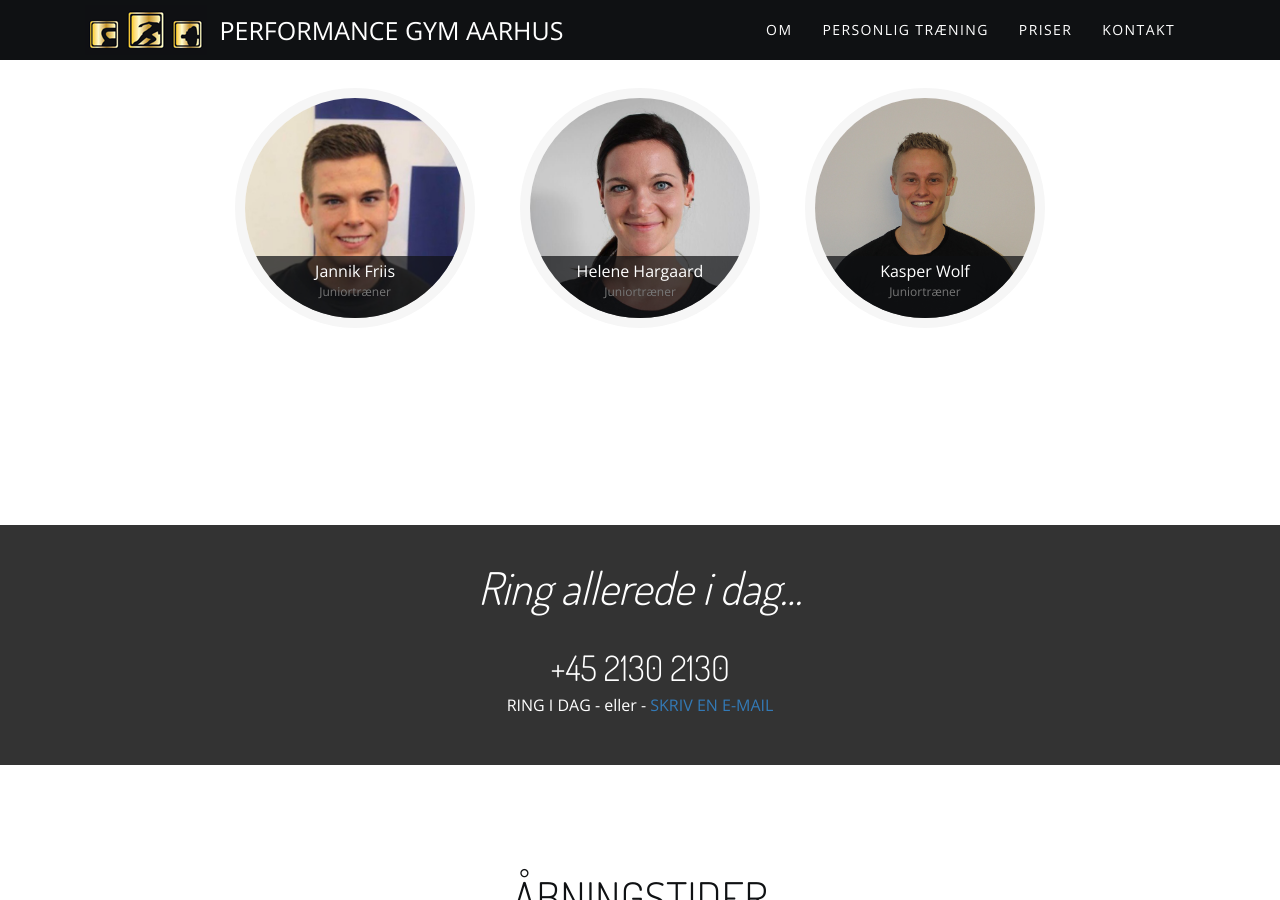
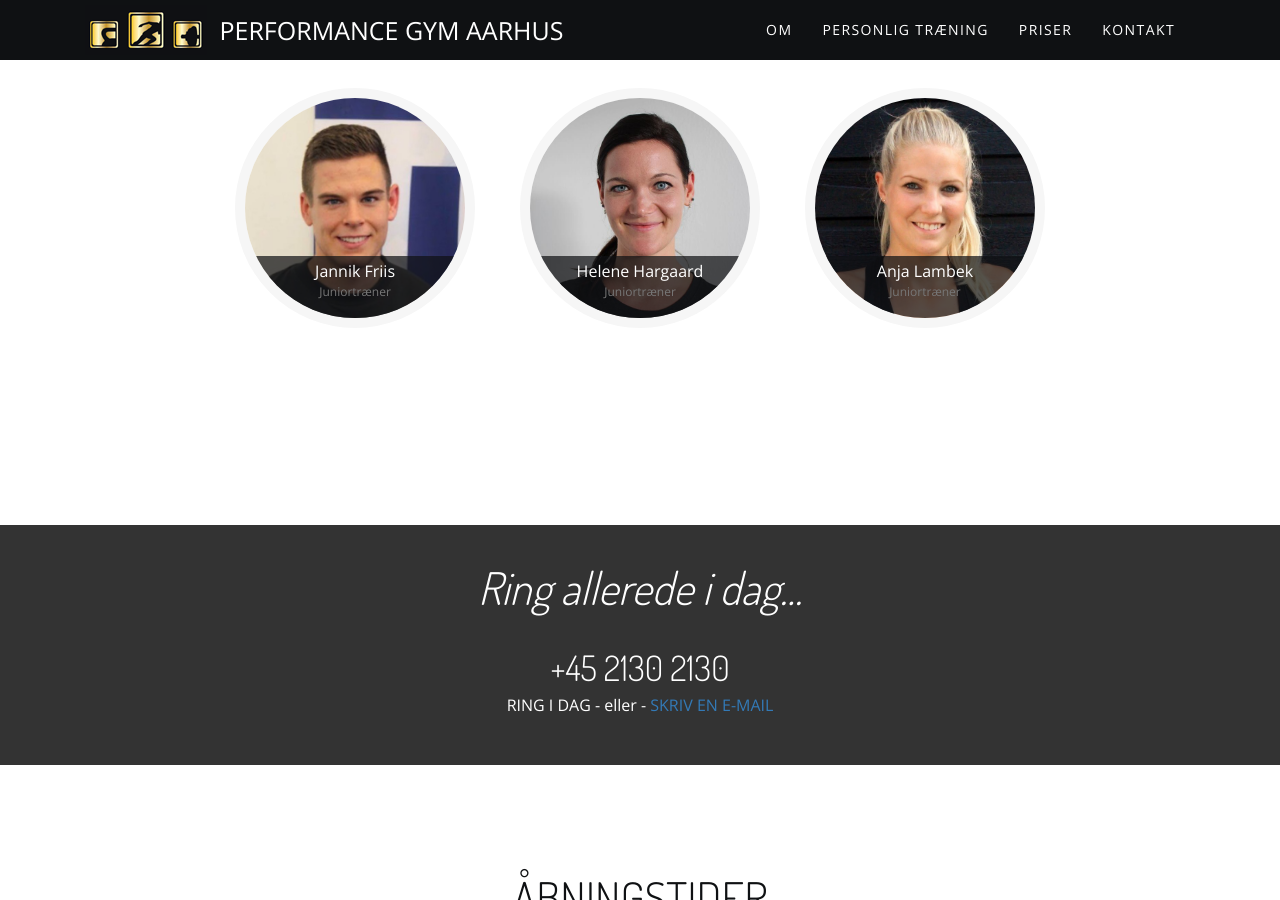
Before and after one commit to lsolesen/performancegymaarhus.dk, a Jekyll site: the page built from index.html, in a window 1280 px wide and 900 px high, scrolled down 2223 px. Built offline with Jekyll 4.4.1, drawn with Linux system fonts in a browser that asks for light colours; nearby versions of some CDN libraries; grey boxes are pictures that could not be loaded.

Commit message:
Added Anja Lambek and removed Kasper Wolf

```diff
--- a/_data/pts.yml
+++ b/_data/pts.yml
@@ -45,10 +45,10 @@
   image: helene.jpg
   tag: junior
 
-- name: Kasper Wolf
+- name: Anja Lambek
   title: Juniortræner
-  website: http://www.kasperwolf.dk
-  instagram: http://www.instagram.com/kasperwolf
-  email: kw@pgaa.dk
-  image: kasper-wolf.jpg
+  website: http://anjalambek.dk
+  instagram: http://www.instagram.com/anjalambek
+  email: al@pgaa.dk
+  image: anja-lambek.jpg
   tag: junior
```
Also changed, not shown: assets/images/pt/anja-lambek.jpg (added), assets/images/pt/kasper-wolf.jpg (deleted).
